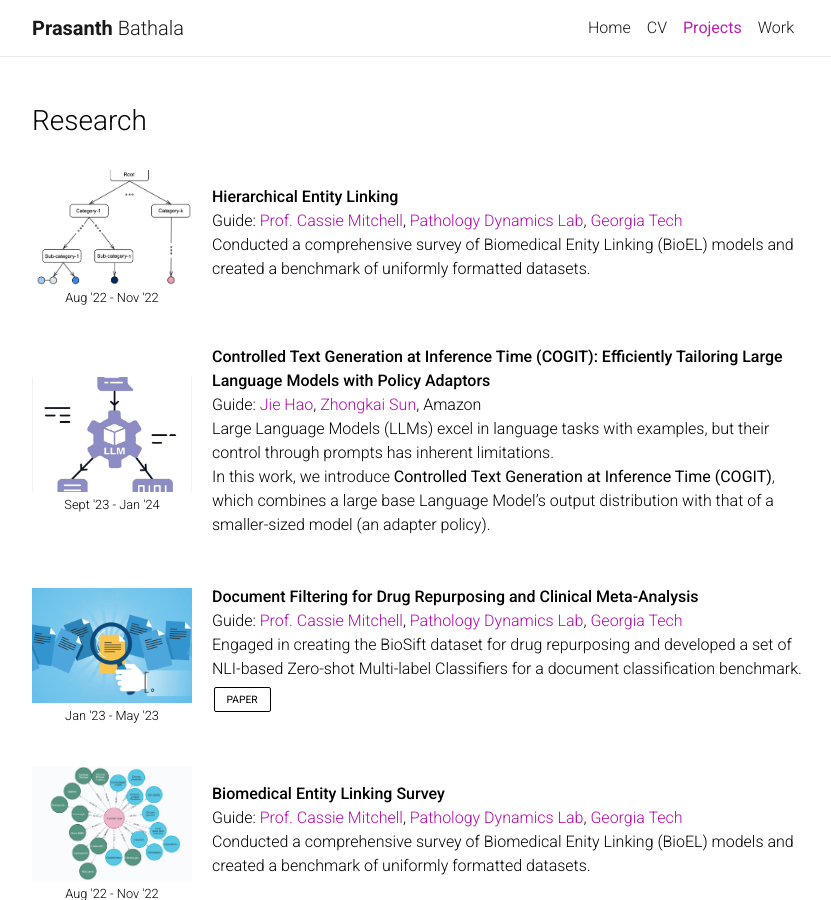
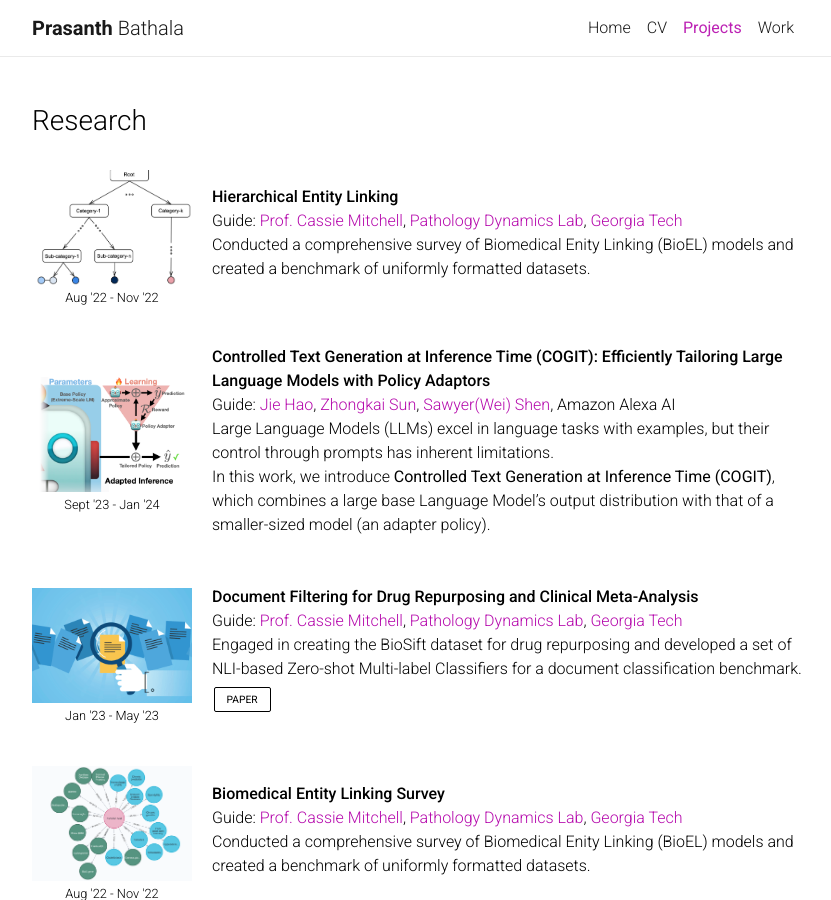
Before and after one commit to prasbathala/prasbathala.github.io, a Jekyll site: the page built from _pages/projects.md, in a window 1280 px wide and 900 px high. Shown: the whole window, without its empty margins (223-1054 px from the left). Built offline with Jekyll 4.4.1, drawn with Linux system fonts in a browser that asks for light colours; nearby versions of some CDN libraries; comment, search, counter and statistics services are not loaded; a style sheet for code colours, icons or effects is not loaded.

Commit message:
Updated Research

```diff
--- a/_data/research.yml
+++ b/_data/research.yml
@@ -13,7 +13,7 @@
     paper:
 
 - title: "Controlled Text Generation at Inference Time (COGIT): Efficiently Tailoring Large Language Models with Policy Adaptors"
-  guide: <a href="https://www.amazon.science/author/jie-hao">Jie Hao</a>, <a href="https://www.amazon.science/author/zhongkai-sun">Zhongkai Sun</a>, Amazon
+  guide: <a href="https://www.amazon.science/author/jie-hao">Jie Hao</a>, <a href="https://www.amazon.science/author/zhongkai-sun">Zhongkai Sun</a>, <a href="https://www.amazon.science/author/sawyer-shen">Sawyer(Wei) Shen</a>, Amazon Alexa AI
   image:
     src: /assets/img/research/cogit.png
     alt:
```
Also changed, not shown: assets/img/research/cogit.png.
